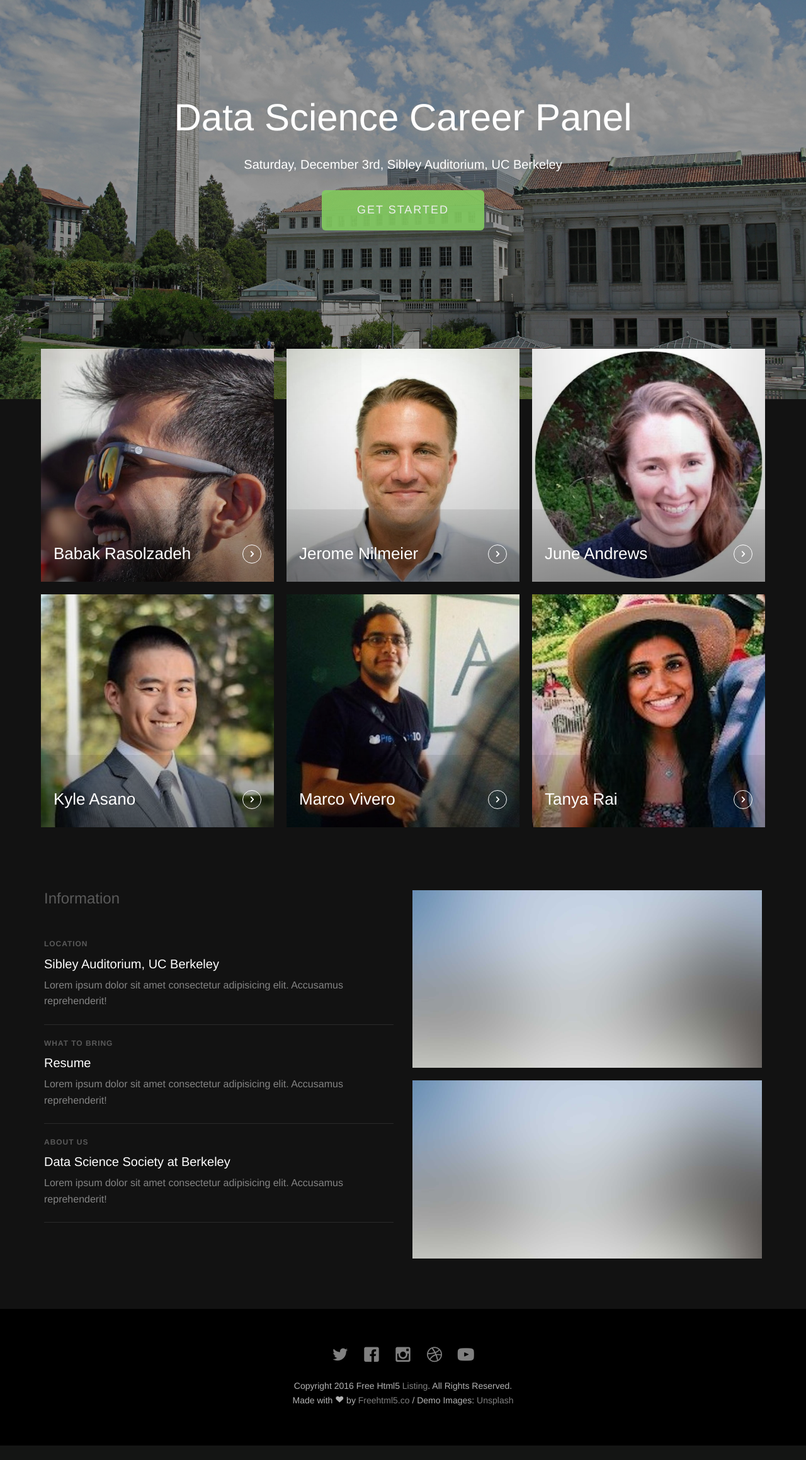
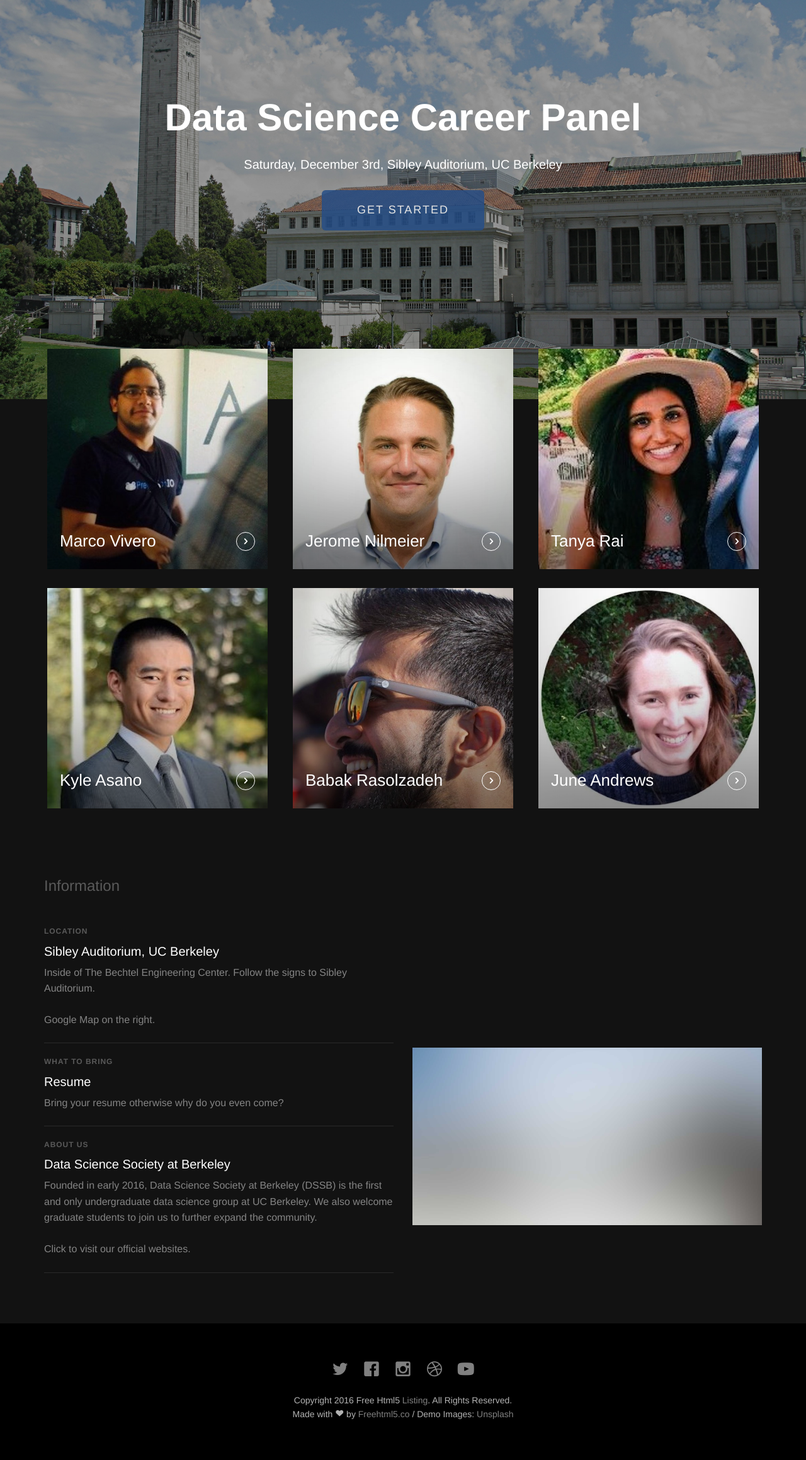
Before and after one commit to dssberkeley/Career-Panel-Website, a PHP site: page / in a window 1280 px wide. Shown: the part 166-2485 px from the top of the page at 63% size. Before the commit the page ends 2462 px from the top, so only its background shows below. Run offline with PHP 8.4, Linux system fonts and the light colour scheme; a map, chart or similar area stays blank; some libraries are stand-ins or nearby versions; some web fonts are replaced.

Commit message:
adjusted size & margin of speakers photos & some color changes & added some contents

```diff
--- a/listing/css/style.css
+++ b/listing/css/style.css
@@ -118,14 +118,13 @@ figure {
 }
 @media screen and (max-width: 768px) {
   .fh5co-cover {
-    heifght: inherit;
+    height: inherit;
     padding: 3em 0;
   }
 }
 .fh5co-cover .btn {
   padding: 1em 3em;
-  opacity: .9;
-  background: #83CC61 !important;
+  opacity: .85;
 }
 .fh5co-cover.fh5co-cover_2 {
   height: 600px;
@@ -207,9 +206,9 @@ figure {
   padding-bottom: 5em;
 }
 .fh5co-listing .fh5co-item-wrap {
-  padding-left: 10px;
-  padding-right: 10px;
-  margin-bottom: 20px;
+  padding-left: 20px;
+  padding-right: 20px;
+  margin-bottom: 30px;
   position: relative;
 }
 .fh5co-listing .fh5co-item-wrap .fh5co-listing-item {
@@ -241,6 +240,7 @@ figure {
   -webkit-transition: 0.3s;
   -o-transition: 0.3s;
   transition: 0.3s;
+  object-fit: cover;
 }
 .fh5co-listing .fh5co-item-wrap .fh5co-listing-item .fh5co-listing-copy {
   position: absolute;
@@ -1045,4 +1045,9 @@ figure {
 #dssb_logo {
   opacity: 0.7;
 }
+
+.height-250 {
+  margin-bottom: 20px;
+  height: 250px;
+}
 /*# sourceMappingURL=style.css.map */
--- a/listing/index.html
+++ b/listing/index.html
@@ -97,7 +97,7 @@
 			<div class="fh5co-overlay"></div>
 			<div class="fh5co-cover text-center" data-stellar-background-ratio="0.5" style="background-image: url(images/ucberkeley_campus.jpg);">
 				<div class="desc animate-box">
-					<h2>Data Science Career Panel</h2>
+					<h2><strong>Data Science Career Panel</strong></h2>
 					<h4>Saturday, December 3rd, Sibley Auditorium, UC Berkeley</h4>
 					<!-- <span>Lovely Crafted by <a href="http://frehtml5.co/" target="_blank" class="fh5co-site-name">FREEHTML5.co</a></span> -->
 					<span><a class="btn btn-primary btn-lg" href="#speakers">Get Started</a></span>
@@ -111,9 +111,9 @@
 				<div class="row">
 					<div class="col-md-4 col-sm-4 fh5co-item-wrap">
 						<a class="fh5co-listing-item">
-							<img src="images/babak_rasolzadeh.jpg" alt="Babak Rasolzadeh" class="img-responsive">
+							<img src="images/marco_vivero.jpg" alt="Marco Vivero" class="img-responsive">
 							<div class="fh5co-listing-copy">
-								<h2>Babak Rasolzadeh</h2>
+								<h2>Marco Vivero</h2>
 								<span class="icon">
 									<i class="icon-chevron-right"></i>
 								</span>
@@ -133,15 +133,16 @@
 					</div>
 					<div class="col-md-4 col-sm-4 fh5co-item-wrap">
 						<a class="fh5co-listing-item">
-							<img src="images/june_andrews.jpg" alt="June Andrews" class="img-responsive">
+							<img src="images/tanya_rai.jpg" alt="Tanya Rai" class="img-responsive">
 							<div class="fh5co-listing-copy">
-								<h2>June Andrews</h2>
+								<h2>Tanya Rai</h2>
 								<span class="icon">
 									<i class="icon-chevron-right"></i>
 								</span>
 							</div>
 						</a>
 					</div>
+
 					<!-- END 3 row -->
 
 					<div class="col-md-4 col-sm-4 fh5co-item-wrap">
@@ -157,9 +158,9 @@
 					</div>
 					<div class="col-md-4 col-sm-4 fh5co-item-wrap">
 						<a class="fh5co-listing-item">
-							<img src="images/marco_vivero.jpg" alt="Marco Vivero" class="img-responsive">
+							<img src="images/babak_rasolzadeh.jpg" alt="Babak Rasolzadeh" class="img-responsive">
 							<div class="fh5co-listing-copy">
-								<h2>Marco Vivero</h2>
+								<h2>Babak Rasolzadeh</h2>
 								<span class="icon">
 									<i class="icon-chevron-right"></i>
 								</span>
@@ -168,9 +169,9 @@
 					</div>
 					<div class="col-md-4 col-sm-4 fh5co-item-wrap">
 						<a class="fh5co-listing-item">
-							<img src="images/tanya_rai.jpg" alt="Tanya Rai" class="img-responsive">
+							<img src="images/june_andrews.jpg" alt="June Andrews" class="img-responsive">
 							<div class="fh5co-listing-copy">
-								<h2>Tanya Rai</h2>
+								<h2>June Andrews</h2>
 								<span class="icon">
 									<i class="icon-chevron-right"></i>
 								</span>
@@ -192,31 +193,42 @@
 						<h3>Information</h3>
 						<ul>
 							<li>
-								<a href="#">
+								<a href="https://www.google.com/maps/dir//37.8740258,-122.2583907/@37.8723093,-122.2579789,15z?hl=en">
 									<span class="fh5co-date">Location</span>
 									<h3>Sibley Auditorium, UC Berkeley</h3>
-									<p>Lorem ipsum dolor sit amet consectetur adipisicing elit. Accusamus reprehenderit!</p>
+									<p>Inside of The Bechtel Engineering Center. Follow the signs to Sibley Auditorium.</p>
+									<p>Google Map on the right.</p>
 								</a>
 							</li>
 							<li>
 								<a href="#">
 									<span class="fh5co-date">What to Bring</span>
 									<h3>Resume</h3>
-									<p>Lorem ipsum dolor sit amet consectetur adipisicing elit. Accusamus reprehenderit!</p>
+									<p>Bring your resume otherwise why do you even come?</p>
 								</a>
 							</li>
 							<li>
-								<a href="#">
+								<a href="http://dssberkeley.org">
 									<span class="fh5co-date">About Us</span>
 									<h3>Data Science Society at Berkeley</h3>
-									<p>Lorem ipsum dolor sit amet consectetur adipisicing elit. Accusamus reprehenderit!</p>
+									<p>Founded in early 2016, Data Science Society at Berkeley (DSSB) is the first and only undergraduate data science group at UC Berkeley. We also welcome graduate students to join us to further expand the community.</p>
+									<p>Click to visit our official websites.</p>
 								</a>
 							</li>
 						</ul>
 					</div>
 					<div class="col-md-6 fh5co-testimonial">
-						<img src="images/cover_bg_1.jpg" alt="Free HTML5 Bootstrap Template by FreeHTML5.co" class="img-responsive mb20">
-						<img src="images/cover_bg_1.jpg" alt="Free HTML5 Bootstrap Template by FreeHTML5.co" class="img-responsive">
+						<div class="map height-250">
+			                <iframe id="google-map" width="100%" height="100%" frameborder="0" scrolling="no" marginheight="0" marginwidth="0" src="https://maps.google.com/maps?f=q&amp;source=s_q&amp;hl=en&amp;geocode=&amp;q=Wheeler,+Hall,+Berkeley,+CA&amp;aq=0&amp;oq=twitter&amp;sll=37.8713074,-122.261338,17&amp;sspn=0.128789,0.264187&amp;ie=UTF8&amp;hq=Wheeler,+Hall,+Berkeley,+CA&amp;t=m&amp;z=15&amp;iwloc=A&amp;output=embed"></iframe>
+			                <br />
+			                <small>
+			                    <a href="https://maps.google.com/maps?f=q&amp;source=embed&amp;hl=en&amp;geocode=&amp;q=Wheeler,+Hall,+Berkeley,+CA&amp;aq=0&amp;oq=twitter&amp;sll=37.8713074,-122.261338,17&amp;sspn=0.128789,0.264187&amp;ie=UTF8&amp;hq=Wheeler,+Hall,+Berkeley,+CA&amp;t=m&amp;z=15&amp;iwloc=A"></a>
+			                </small>
+			                </iframe>
+			            </div>
+			            <div id="dssb height-250">
+			            	<img src="images/cover_bg_1.jpg" alt="Free HTML5 Bootstrap Template by FreeHTML5.co" class="img-responsive">
+			            </div>
 					</div>
 				</div>
 			</div>
```
